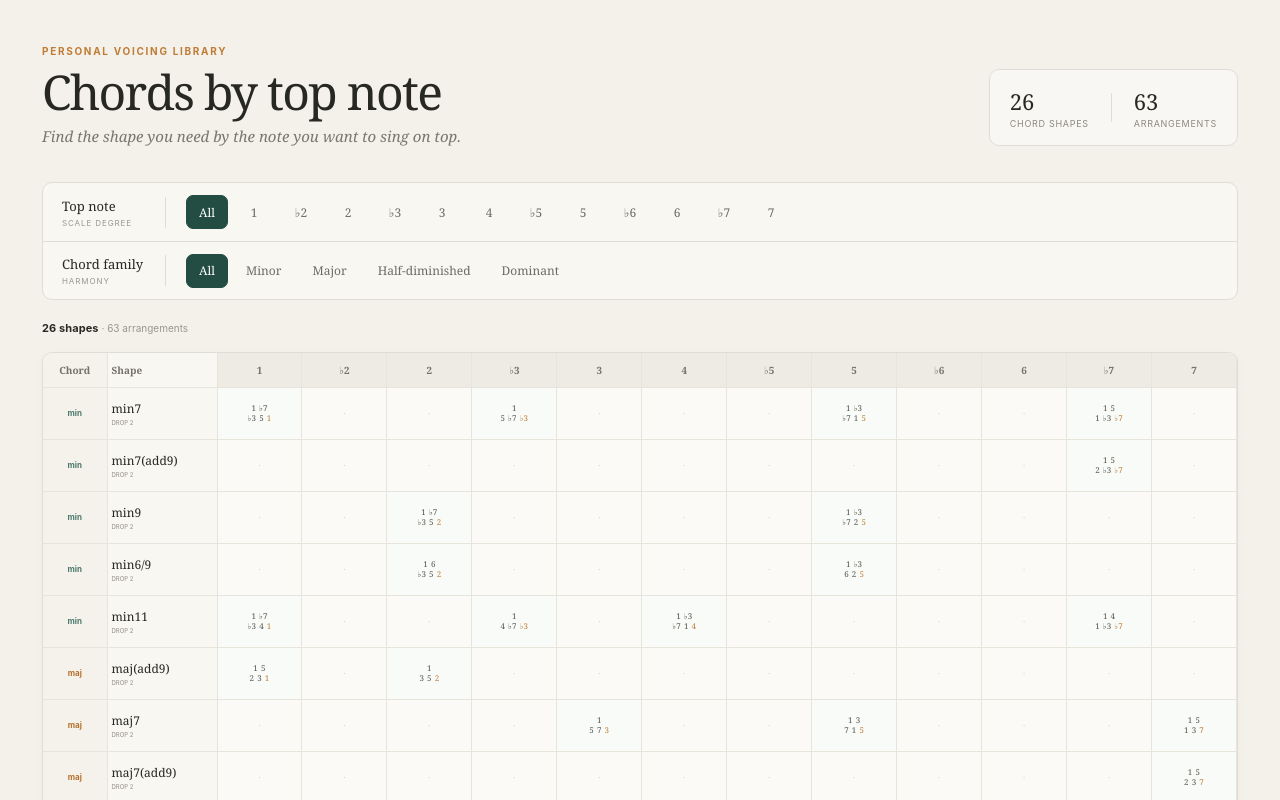
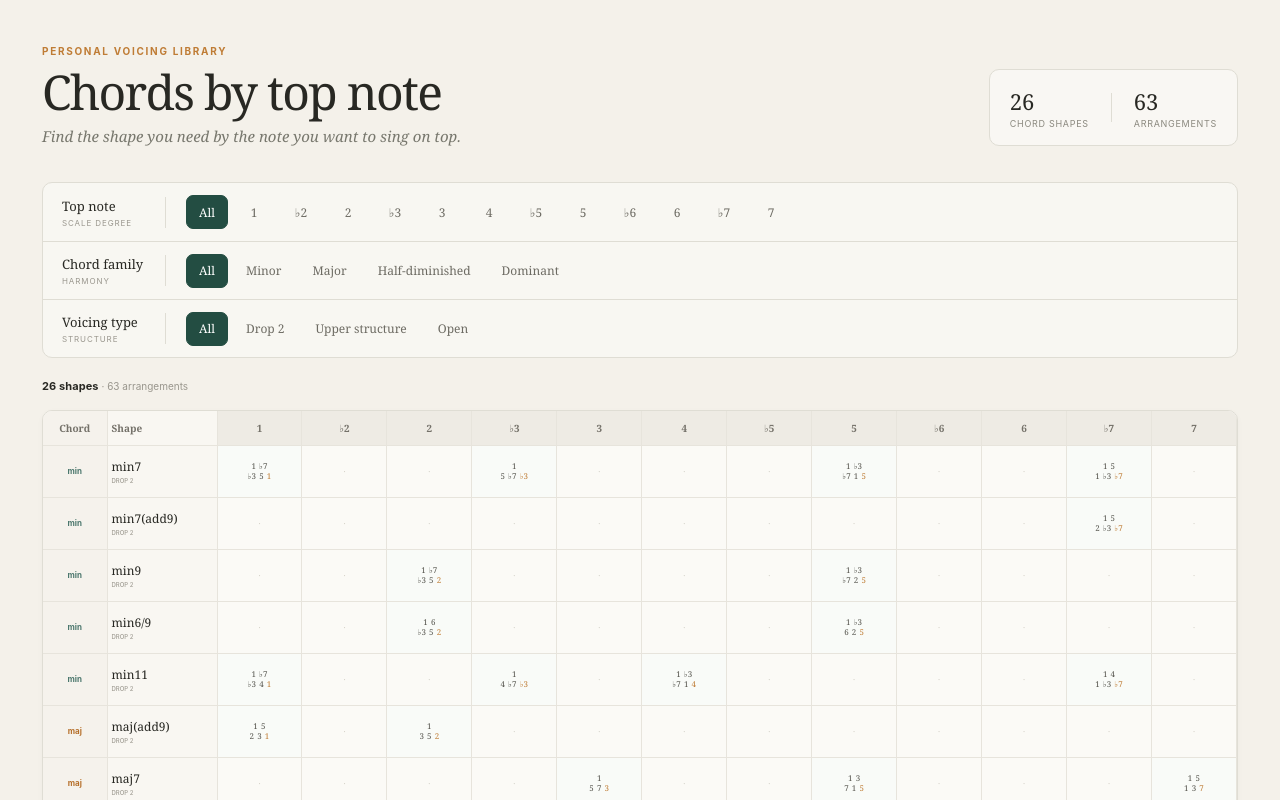
Before and after one commit to spironorpheus/vanarana, a React (Vite) app: page / in a window 1280 px wide. Shown: the top 800 px of the page. Built offline with nearby package versions, Linux system fonts and the light colour scheme.

Commit message:
Add voicing type filter

```diff
--- a/src/App.tsx
+++ b/src/App.tsx
@@ -9,6 +9,8 @@ import {
 } from './data/chords'
 
 const familyFor = (id: FamilyId) => families.find((family) => family.id === id)!
+const techniques = ['Drop 2', 'Upper structure', 'Open'] as const
+type Technique = (typeof techniques)[number]
 
 type FilterOption<T extends string> = {
   value: T
@@ -94,14 +96,16 @@ function Matrix({ shapes }: { shapes: ChordShape[] }) {
 function App() {
   const [activeFamily, setActiveFamily] = useState<'all' | FamilyId>('all')
   const [activeTopNote, setActiveTopNote] = useState<'all' | TopNote>('all')
+  const [activeTechnique, setActiveTechnique] = useState<'all' | Technique>('all')
 
   const filteredShapes = useMemo(() => {
     return chordShapes.filter((shape) => {
       const matchesFamily = activeFamily === 'all' || shape.family === activeFamily
       const matchesTopNote = activeTopNote === 'all' || shape.voicings.some((voicing) => voicing.topNote === activeTopNote)
-      return matchesFamily && matchesTopNote
+      const matchesTechnique = activeTechnique === 'all' || shape.technique === activeTechnique
+      return matchesFamily && matchesTopNote && matchesTechnique
     })
-  }, [activeFamily, activeTopNote])
+  }, [activeFamily, activeTechnique, activeTopNote])
 
   const arrangementCount = chordShapes.reduce((total, shape) => total + shape.voicings.length, 0)
   const filteredArrangementCount = filteredShapes.reduce((total, shape) => total + (activeTopNote === 'all' ? shape.voicings.length : 1), 0)
@@ -144,6 +148,16 @@ function App() {
               ]}
               onChange={setActiveFamily}
             />
+            <FilterRow
+              label="Voicing type"
+              hint="Structure"
+              value={activeTechnique}
+              options={[
+                { value: 'all', label: 'All' },
+                ...techniques.map((technique) => ({ value: technique, label: technique })),
+              ]}
+              onChange={setActiveTechnique}
+            />
           </section>
 
           <div className="result-toolbar">
@@ -153,7 +167,7 @@ function App() {
           {filteredShapes.length ? (
             <Matrix shapes={filteredShapes} />
           ) : (
-            <div className="empty-state"><div>♪</div><h2>No voicings found</h2><p>Try another top note or family.</p><button onClick={() => { setActiveTopNote('all'); setActiveFamily('all') }}>Clear filters</button></div>
+            <div className="empty-state"><div>♪</div><h2>No voicings found</h2><p>Try another top note, family, or voicing type.</p><button onClick={() => { setActiveTopNote('all'); setActiveFamily('all'); setActiveTechnique('all') }}>Clear filters</button></div>
           )}
         </div>
       </main>
```
Also changed, not shown: 1 other file (tests, documents, lock files or other folders).
